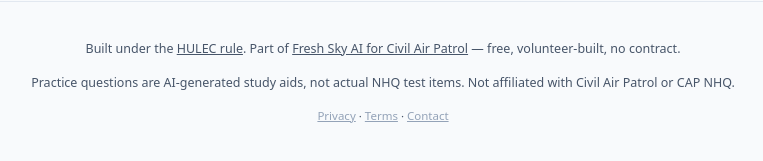
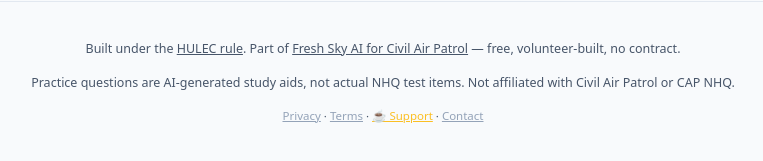
Before and after one commit to justfreshsky-jpg/CAPStudy, a Flask app: page / in a window 1280 px wide. Shown: the part 699-860 px from the top of the page, without its empty margins (257-1020 px from the left). Run offline with Flask 3, Linux system fonts and the light colour scheme.

Commit message:
ui: add Support / donation link to footer (links to hub /support)
Co-Authored-By: Claude Opus 4.7 <noreply@anthropic.com>

```diff
--- a/templates/index.html
+++ b/templates/index.html
@@ -125,7 +125,7 @@
   <footer>
     <p>Built under the <a href="https://www.freshskyai.com/#hulec" target="_blank" rel="noopener">HULEC rule</a>. Part of <a href="https://cap.freshskyai.com/" target="_blank" rel="noopener">Fresh Sky AI for Civil Air Patrol</a> — free, volunteer-built, no contract.</p>
     <p>Practice questions are AI-generated study aids, not actual NHQ test items. Not affiliated with Civil Air Patrol or CAP NHQ.</p>
-      <p style="margin-top:8px;font-size:11.5px;"><a href="/privacy" style="color:#94a3b8;text-decoration:underline;">Privacy</a> · <a href="/terms" style="color:#94a3b8;text-decoration:underline;">Terms</a> · <a href="mailto:admin@freshskyllc.com" style="color:#94a3b8;text-decoration:underline;">Contact</a></p>
+      <p style="margin-top:8px;font-size:11.5px;"><a href="/privacy" style="color:#94a3b8;text-decoration:underline;">Privacy</a> · <a href="/terms" style="color:#94a3b8;text-decoration:underline;">Terms</a> · <a href="https://www.freshskyai.com/support" target="_blank" rel="noopener" style="color:#fbbf24;text-decoration:underline;">☕ Support</a> · <a href="mailto:admin@freshskyllc.com" style="color:#94a3b8;text-decoration:underline;">Contact</a></p>
   </footer>
 
 <script>
```
